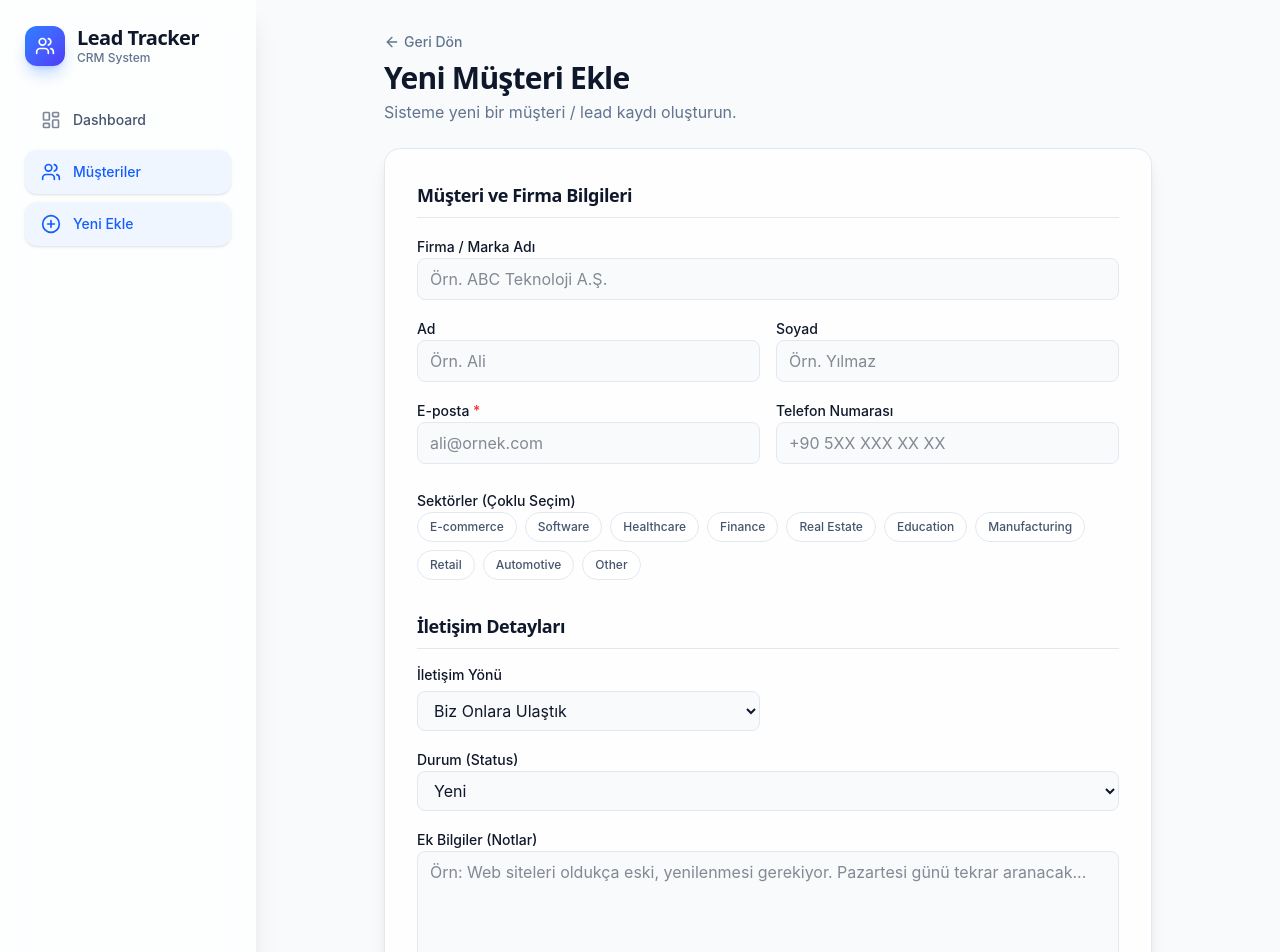
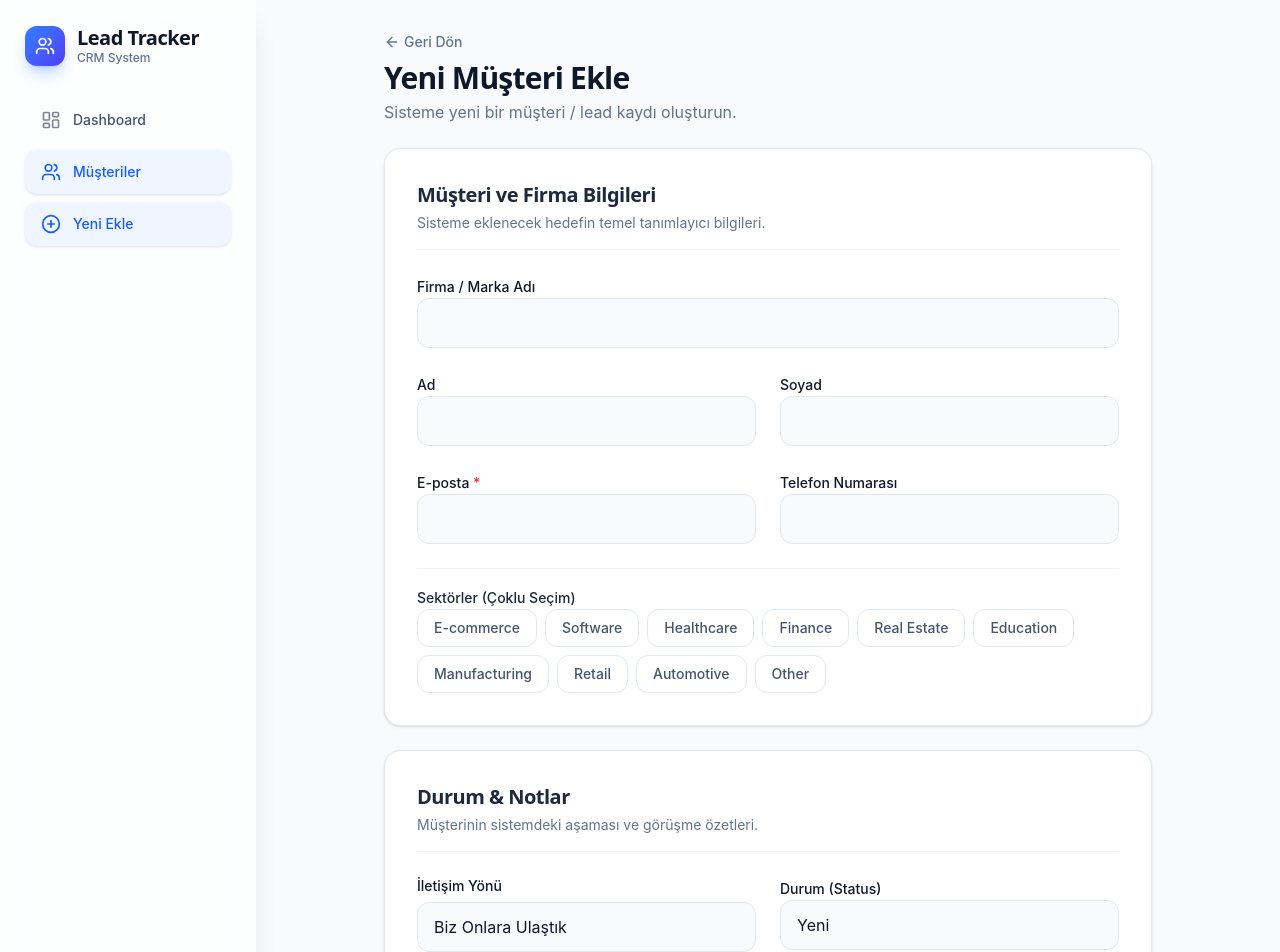
Before and after one commit to igim-volkan/mts, a React (Vite) app: page /leads/new in a window 1280 px wide. Shown: the top 952 px of the page. Built offline with nearby package versions, Linux system fonts and the light colour scheme; no server answers; the database is empty.

Commit message:
UI Guncellemesi: Form tasarimi kartlara bolundu, gorsellik artirildi ve placeholder'lar kaldirildi.

```diff
--- a/src/pages/NewLead.tsx
+++ b/src/pages/NewLead.tsx
@@ -70,47 +70,48 @@ export function NewLead() {
                 </div>
             </div>
 
-            <form onSubmit={handleSubmit} className="glass-card p-6 md:p-8 space-y-8">
+            <form onSubmit={handleSubmit} className="space-y-6">
+
                 {/* Müşteri ve Firma Bilgileri */}
-                <div className="space-y-4">
-                    <h3 className="text-lg font-semibold border-b border-slate-200 dark:border-slate-700 pb-2">Müşteri ve Firma Bilgileri</h3>
+                <div className="bg-white dark:bg-slate-800 rounded-2xl p-6 md:p-8 shadow-sm border border-slate-200 dark:border-slate-700 space-y-6">
+                    <div className="border-b border-slate-100 dark:border-slate-700/50 pb-4">
+                        <h3 className="text-xl font-semibold text-slate-800 dark:text-white">Müşteri ve Firma Bilgileri</h3>
+                        <p className="text-sm text-slate-500 mt-1">Sisteme eklenecek hedefin temel tanımlayıcı bilgileri.</p>
+                    </div>
 
-                    <div className="space-y-1.5">
+                    <div className="space-y-1.5 focus-within:text-blue-600 dark:focus-within:text-blue-400 transition-colors">
                         <label className="text-sm font-medium">Firma / Marka Adı</label>
                         <input
                             type="text"
                             name="companyName"
                             value={formData.companyName}
                             onChange={handleChange}
-                            className="w-full px-3 py-2 bg-slate-50 dark:bg-slate-900 border border-slate-200 dark:border-slate-700 rounded-lg focus:outline-none focus:ring-2 focus:ring-blue-500 focus:border-transparent transition-all"
-                            placeholder="Örn. ABC Teknoloji A.Ş."
+                            className="w-full px-4 py-3 bg-slate-50 dark:bg-slate-900 border border-slate-200 dark:border-slate-700 rounded-xl focus:outline-none focus:ring-2 focus:ring-blue-500/50 focus:border-blue-500 transition-all text-slate-900 dark:text-white"
                         />
                     </div>
 
-                    <div className="grid grid-cols-1 md:grid-cols-2 gap-4">
-                        <div className="space-y-1.5">
+                    <div className="grid grid-cols-1 md:grid-cols-2 gap-6">
+                        <div className="space-y-1.5 focus-within:text-blue-600 dark:focus-within:text-blue-400 transition-colors">
                             <label className="text-sm font-medium">Ad</label>
                             <input
                                 type="text"
                                 name="firstName"
                                 value={formData.firstName}
                                 onChange={handleChange}
-                                className="w-full px-3 py-2 bg-slate-50 dark:bg-slate-900 border border-slate-200 dark:border-slate-700 rounded-lg focus:outline-none focus:ring-2 focus:ring-blue-500 focus:border-transparent transition-all"
-                                placeholder="Örn. Ali"
+                                className="w-full px-4 py-3 bg-slate-50 dark:bg-slate-900 border border-slate-200 dark:border-slate-700 rounded-xl focus:outline-none focus:ring-2 focus:ring-blue-500/50 focus:border-blue-500 transition-all text-slate-900 dark:text-white"
                             />
                         </div>
-                        <div className="space-y-1.5">
+                        <div className="space-y-1.5 focus-within:text-blue-600 dark:focus-within:text-blue-400 transition-colors">
                             <label className="text-sm font-medium">Soyad</label>
                             <input
                                 type="text"
                                 name="lastName"
                                 value={formData.lastName}
                                 onChange={handleChange}
-                                className="w-full px-3 py-2 bg-slate-50 dark:bg-slate-900 border border-slate-200 dark:border-slate-700 rounded-lg focus:outline-none focus:ring-2 focus:ring-blue-500 focus:border-transparent transition-all"
-                                placeholder="Örn. Yılmaz"
+                                className="w-full px-4 py-3 bg-slate-50 dark:bg-slate-900 border border-slate-200 dark:border-slate-700 rounded-xl focus:outline-none focus:ring-2 focus:ring-blue-500/50 focus:border-blue-500 transition-all text-slate-900 dark:text-white"
                             />
                         </div>
-                        <div className="space-y-1.5">
+                        <div className="space-y-1.5 focus-within:text-blue-600 dark:focus-within:text-blue-400 transition-colors">
                             <label className="text-sm font-medium">E-posta <span className="text-red-500">*</span></label>
                             <input
                                 required
@@ -118,34 +119,32 @@ export function NewLead() {
                                 name="email"
                                 value={formData.email}
                                 onChange={handleChange}
-                                className="w-full px-3 py-2 bg-slate-50 dark:bg-slate-900 border border-slate-200 dark:border-slate-700 rounded-lg focus:outline-none focus:ring-2 focus:ring-blue-500 focus:border-transparent transition-all"
-                                placeholder="ali@ornek.com"
+                                className="w-full px-4 py-3 bg-slate-50 dark:bg-slate-900 border border-slate-200 dark:border-slate-700 rounded-xl focus:outline-none focus:ring-2 focus:ring-blue-500/50 focus:border-blue-500 transition-all text-slate-900 dark:text-white"
                             />
                         </div>
-                        <div className="space-y-1.5">
+                        <div className="space-y-1.5 focus-within:text-blue-600 dark:focus-within:text-blue-400 transition-colors">
                             <label className="text-sm font-medium">Telefon Numarası</label>
                             <input
                                 type="tel"
                                 name="phone"
                                 value={formData.phone}
                                 onChange={handleChange}
-                                className="w-full px-3 py-2 bg-slate-50 dark:bg-slate-900 border border-slate-200 dark:border-slate-700 rounded-lg focus:outline-none focus:ring-2 focus:ring-blue-500 focus:border-transparent transition-all"
-                                placeholder="+90 5XX XXX XX XX"
+                                className="w-full px-4 py-3 bg-slate-50 dark:bg-slate-900 border border-slate-200 dark:border-slate-700 rounded-xl focus:outline-none focus:ring-2 focus:ring-blue-500/50 focus:border-blue-500 transition-all text-slate-900 dark:text-white"
                             />
                         </div>
                     </div>
 
-                    <div className="space-y-2 pt-2">
-                        <label className="text-sm font-medium">Sektörler (Çoklu Seçim)</label>
+                    <div className="space-y-3 pt-4 border-t border-slate-100 dark:border-slate-700/50">
+                        <label className="text-sm font-medium text-slate-800 dark:text-slate-200">Sektörler (Çoklu Seçim)</label>
                         <div className="flex flex-wrap gap-2">
                             {SECTORS.map((sector) => (
                                 <button
                                     key={sector}
                                     type="button"
                                     onClick={() => handleSectorChange(sector)}
-                                    className={`px-3 py-1.5 rounded-full text-xs font-medium border transition-all ${formData.sectors.includes(sector)
-                                        ? 'bg-blue-100 border-blue-200 text-blue-700 dark:bg-blue-900/40 dark:border-blue-800 dark:text-blue-300'
-                                        : 'bg-white border-slate-200 text-slate-600 hover:bg-slate-50 dark:bg-slate-800 dark:border-slate-700 dark:text-slate-400 dark:hover:bg-slate-700'
+                                    className={`px-4 py-2 rounded-xl text-sm font-medium border transition-all ${formData.sectors.includes(sector)
+                                        ? 'bg-blue-50 border-blue-200 text-blue-700 dark:bg-blue-900/40 dark:border-blue-800 dark:text-blue-300 shadow-sm'
+                                        : 'bg-white border-slate-200 text-slate-600 hover:bg-slate-50 hover:border-slate-300 dark:bg-slate-800 dark:border-slate-700 dark:text-slate-400 dark:hover:bg-slate-700'
                                         }`}
                                 >
                                     {sector}
@@ -156,29 +155,32 @@ export function NewLead() {
                 </div>
 
                 {/* İletişim Detayları */}
-                <div className="space-y-4">
-                    <h3 className="text-lg font-semibold border-b border-slate-200 dark:border-slate-700 pb-2">İletişim Detayları</h3>
-                    <div className="grid grid-cols-1 md:grid-cols-2 gap-4">
-                        <div className="space-y-1.5 flex flex-col justify-end">
+                <div className="bg-white dark:bg-slate-800 rounded-2xl p-6 md:p-8 shadow-sm border border-slate-200 dark:border-slate-700 space-y-6">
+                    <div className="border-b border-slate-100 dark:border-slate-700/50 pb-4">
+                        <h3 className="text-xl font-semibold text-slate-800 dark:text-white">Durum & Notlar</h3>
+                        <p className="text-sm text-slate-500 mt-1">Müşterinin sistemdeki aşaması ve görüşme özetleri.</p>
+                    </div>
+
+                    <div className="grid grid-cols-1 md:grid-cols-2 gap-6">
+                        <div className="space-y-1.5 focus-within:text-blue-600 dark:focus-within:text-blue-400 transition-colors flex flex-col justify-end">
                             <label className="text-sm font-medium">İletişim Yönü</label>
                             <select
                                 name="contactDirection"
                                 value={formData.contactDirection}
                                 onChange={handleChange}
-                                className="w-full px-3 py-2 bg-slate-50 dark:bg-slate-900 border border-slate-200 dark:border-slate-700 rounded-lg focus:outline-none focus:ring-2 focus:ring-blue-500 focus:border-transparent transition-all"
+                                className="w-full px-4 py-3 bg-slate-50 dark:bg-slate-900 border border-slate-200 dark:border-slate-700 rounded-xl focus:outline-none focus:ring-2 focus:ring-blue-500/50 focus:border-blue-500 transition-all text-slate-900 dark:text-white appearance-none"
                             >
                                 <option value="inbound">Onlar Bize Ulaştı</option>
                                 <option value="outbound">Biz Onlara Ulaştık</option>
                             </select>
                         </div>
-                    </div>
-                    <div className="space-y-1.5">
+                        <div className="space-y-1.5 focus-within:text-blue-600 dark:focus-within:text-blue-400 transition-colors">
                             <label className="text-sm font-medium">Durum (Status)</label>
                             <select
                                 name="status"
                                 value={formData.status}
                                 onChange={handleChange}
-                            className="w-full px-3 py-2 bg-slate-50 dark:bg-slate-900 border border-slate-200 dark:border-slate-700 rounded-lg focus:outline-none focus:ring-2 focus:ring-blue-500 focus:border-transparent transition-all"
+                                className="w-full px-4 py-3 bg-slate-50 dark:bg-slate-900 border border-slate-200 dark:border-slate-700 rounded-xl focus:outline-none focus:ring-2 focus:ring-blue-500/50 focus:border-blue-500 transition-all text-slate-900 dark:text-white appearance-none"
                             >
                                 <option value="new">Yeni</option>
                                 <option value="contacted">Görüşme Ayarlandı / İletişimde</option>
@@ -186,20 +188,21 @@ export function NewLead() {
                                 <option value="lost">Kaybedildi / İlgilenmiyor</option>
                             </select>
                         </div>
-                    <div className="space-y-1.5">
+                    </div>
+
+                    <div className="space-y-1.5 focus-within:text-blue-600 dark:focus-within:text-blue-400 transition-colors">
                         <label className="text-sm font-medium">Ek Bilgiler (Notlar)</label>
                         <textarea
                             name="notes"
                             value={formData.notes}
                             onChange={handleChange}
-                            rows={4}
-                            className="w-full px-3 py-2 bg-slate-50 dark:bg-slate-900 border border-slate-200 dark:border-slate-700 rounded-lg focus:outline-none focus:ring-2 focus:ring-blue-500 focus:border-transparent transition-all resize-none"
-                            placeholder="Örn: Web siteleri oldukça eski, yenilenmesi gerekiyor. Pazartesi günü tekrar aranacak..."
+                            rows={5}
+                            className="w-full px-4 py-3 bg-slate-50 dark:bg-slate-900 border border-slate-200 dark:border-slate-700 rounded-xl focus:outline-none focus:ring-2 focus:ring-blue-500/50 focus:border-blue-500 transition-all resize-none text-slate-900 dark:text-white"
                         />
                     </div>
                 </div>
 
-                <div className="pt-4 flex justify-end">
+                <div className="pt-2 flex justify-end">
                     <button
                         type="submit"
                         disabled={isSubmitting}
```
Lines whose indentation alone changed are shown as unchanged.
